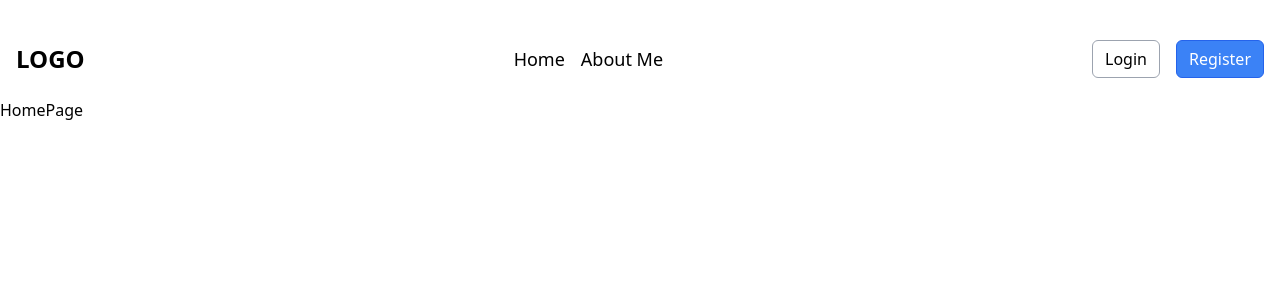
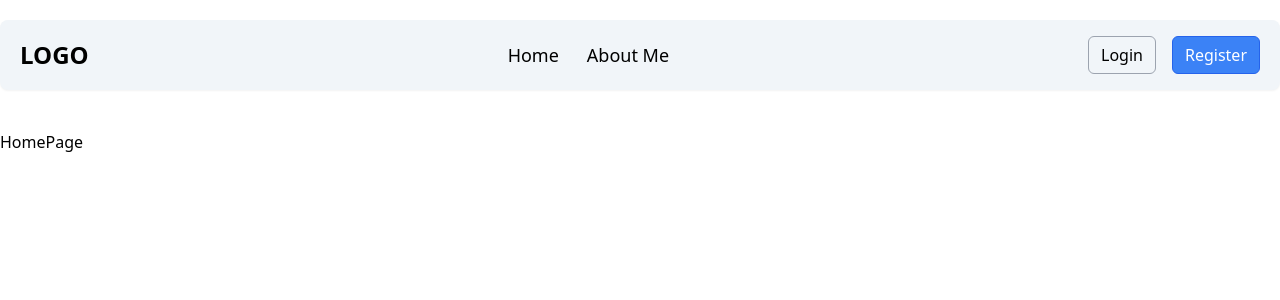
Before and after one commit to YerrouHamza/Authorization_App-MERN, a React (Vite) app in the folder UI/: page / in a window 1280 px wide. Shown: the top 300 px of the page. Built offline with nearby package versions, Linux system fonts and the light colour scheme.

Commit message:
creathed the navbar

```diff
--- a/UI/src/layouts/defualtLayout.tsx
+++ b/UI/src/layouts/defualtLayout.tsx
@@ -6,7 +6,7 @@ export default React.memo(function DefualtLayout({children}: {
 
 }) {
   return (
-    <main className='max-w-screen-xl m-auto py-5 h-screen'>
+    <main className='max-w-screen-xl m-auto py-5 h-screen space-y-10'>
         <Navbar />
         {children}
     </main>
--- a/UI/src/views/navbar.tsx
+++ b/UI/src/views/navbar.tsx
@@ -16,38 +16,31 @@ export default React.memo(function Navbar () {
     ]
 
     return (
-        <div className="flex justify-between items-center px-4 py-5">
-            <NavLogo />
+        <nav className="flex justify-between items-center px-5 py-4 bg-slate-100 rounded-lg shadow-sm">
+            <Link to='/' className="text-2xl font-bold">LOGO</Link>
             <NavItems items={navList} />
             <NavActions />
-        </div>
+        </nav>
     )
 })
-
-
-const NavLogo = () => {
-    return (
-        <Link to='/' className="text-2xl font-bold">LOGO</Link>
-    )
-}
 
 const NavItems = ({items}: {
     items: { title: string, path: string }[]
 }) => {
     return (
-        <nav>
-            <ul className="flex justify-center items-center gap-4">
+        <ul className="flex justify-center items-center gap-7">
             {items.map((item) => {
                 return (
                     <Link
                         key={item.path}
                         to={item.path}
-                            className="text-lg capitalize"
-                        >{item.title}</Link>
+                        className="text-lg font-medium capitalize hover:text-blue-500"
+                    >
+                        {item.title}
+                    </Link>
                 )
             })}
         </ul>
-        </nav>
     )
 }
 
```
Lines whose indentation alone changed are shown as unchanged.
